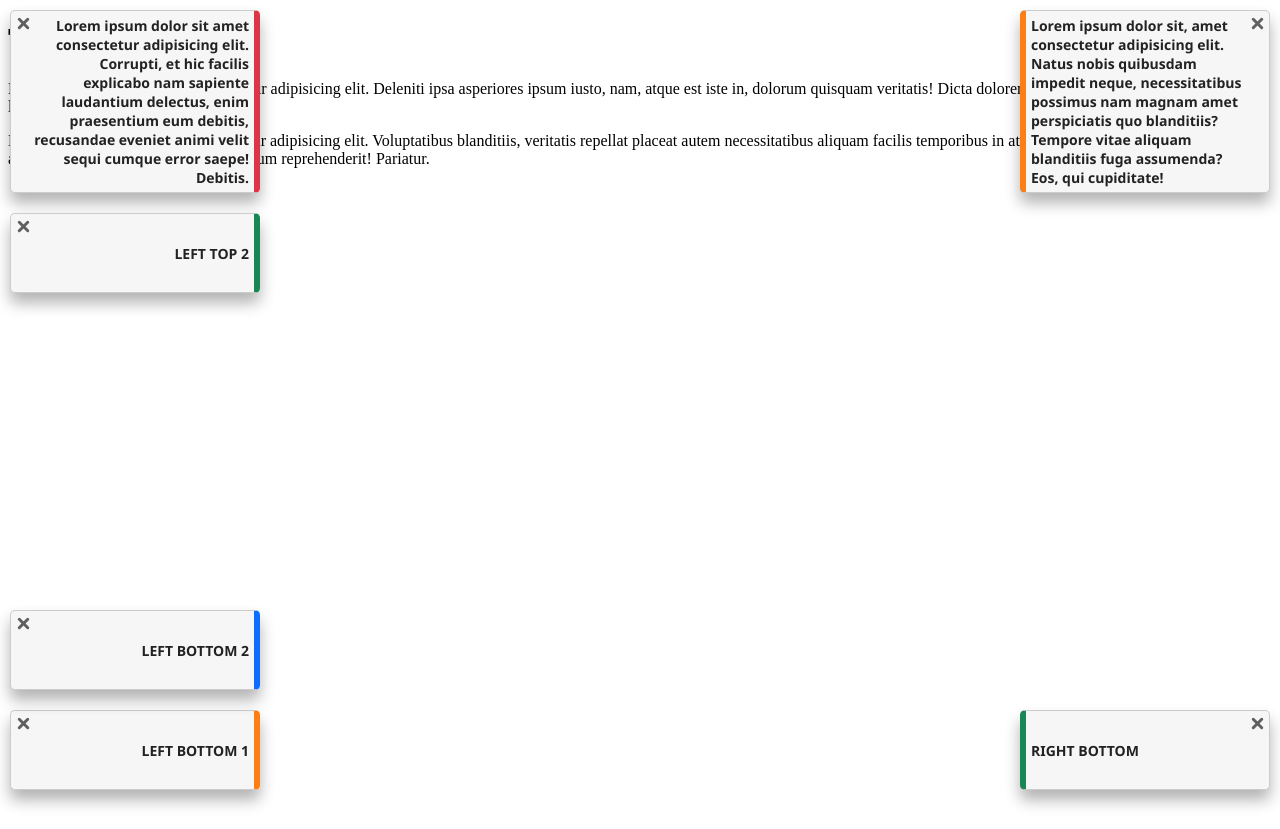
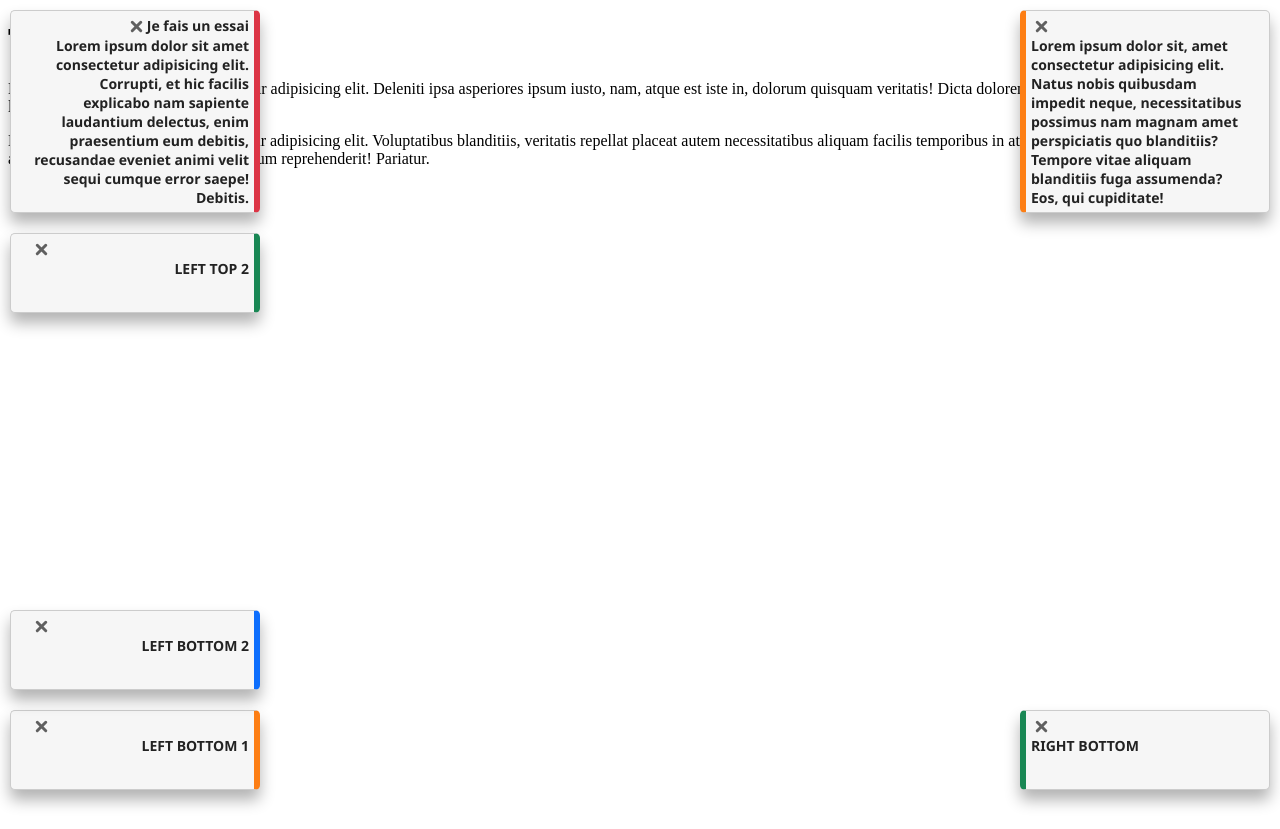
Before and after one commit to vnabet/js-toaster, a Svelte app: page / in a window 1280 px wide. Built offline with nearby package versions, Linux system fonts and the light colour scheme.

Commit message:
PROGRESS: toast header with title

```diff
--- a/src/JSToaster.svelte
+++ b/src/JSToaster.svelte
@@ -1,7 +1,10 @@
 <div class="jstoaster">
   <ul class="toast-list left top">
     <li class="toast danger">
-      <div class="close"></div>
+      <div class="header">
+        <div class="title">Je fais un essai</div>
+        <div class="close"></div>
+      </div>
       Lorem ipsum dolor sit amet consectetur adipisicing elit. Corrupti, et hic facilis explicabo nam sapiente laudantium delectus, enim praesentium eum debitis, recusandae eveniet animi velit sequi cumque error saepe! Debitis.
     </li>
     <li class="toast success"><div class="close"></div>LEFT TOP 2</li>
@@ -70,7 +73,7 @@
     overflow: hidden;
     box-shadow: 0 10px 15px rgba(0, 0, 0, .3);
     display: flex;
-    align-items: center;
+    /* align-items: center; */
     background: var(--jstoaster-light);
     /* border: 1px solid #ccc; */
     border-width: 1px 1px 6px 1px;
@@ -84,6 +87,13 @@
     /* ----- */
     /* border-radius: 5px 5px 0 0; */
     border-radius: 5px;
+    flex-direction: column;
+  }
+
+  .header {
+    position: relative;
+    display: flex;
+    flex-direction: row-reverse;
   }
 
   .close {
@@ -92,7 +102,7 @@
     align-items: center;
     width: 20px;
     height: 20px;
-    position: absolute;
+    /* position: absolute; */
     top: 2px;
     cursor: pointer;
     /* ----- */
```
